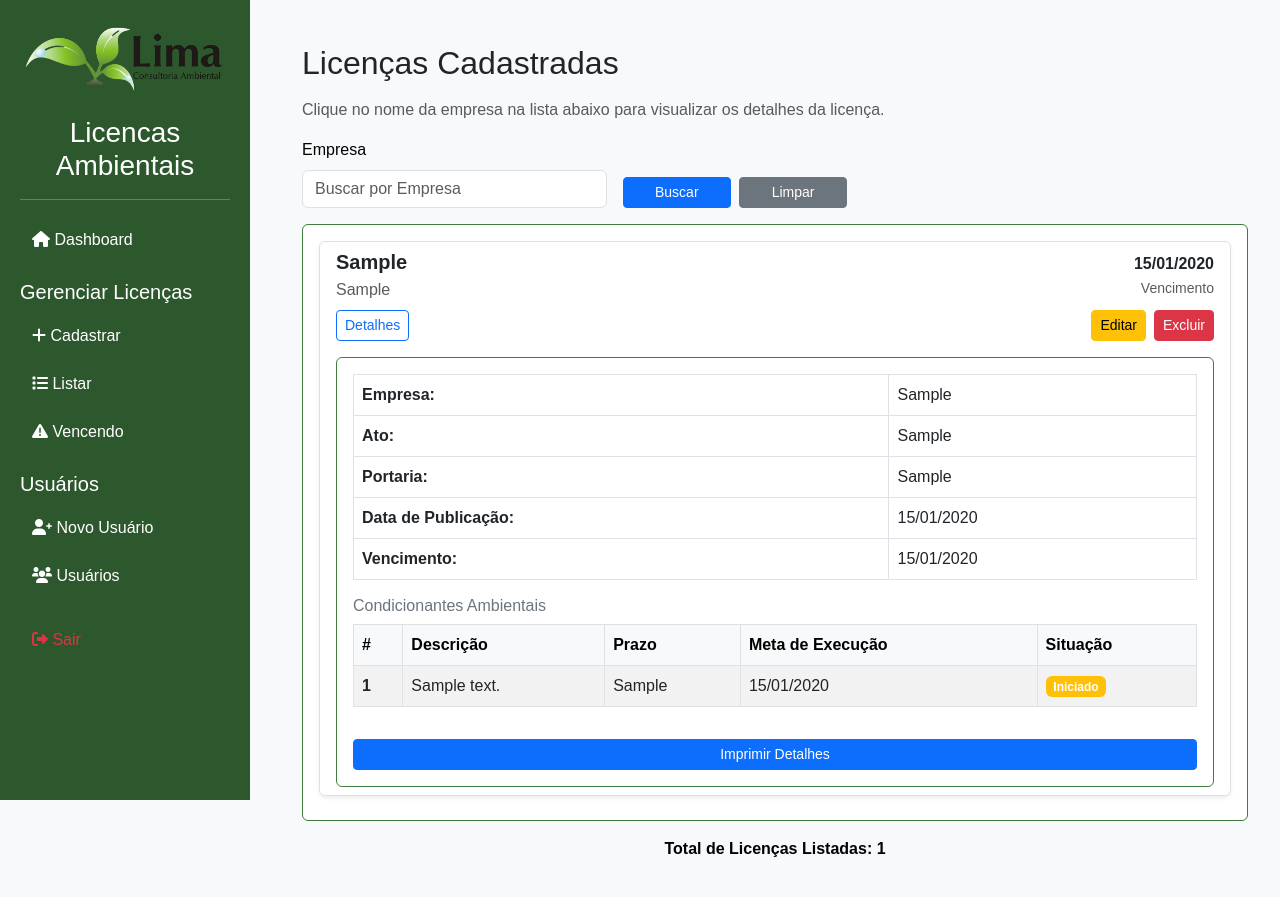
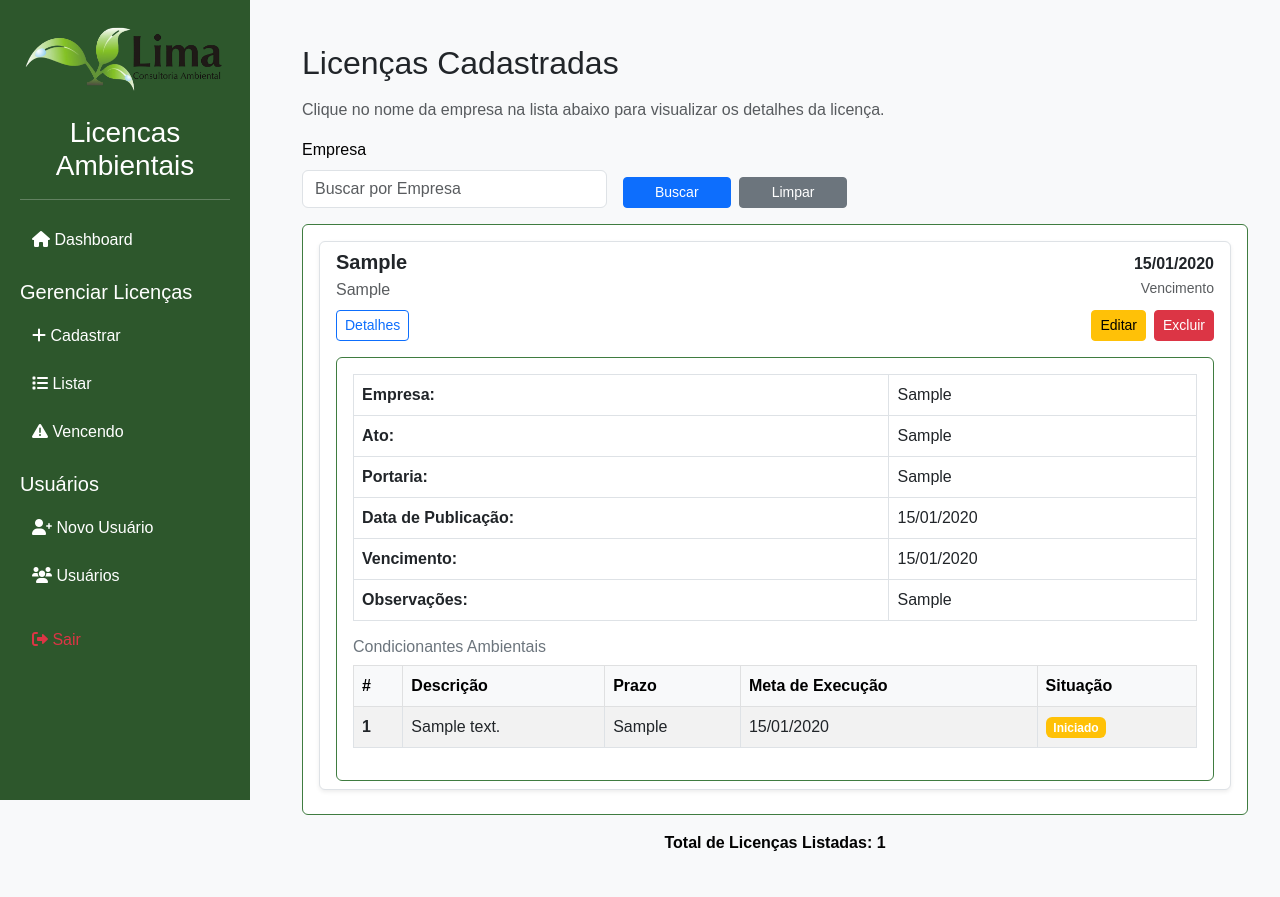
Before and after one commit to anndyf/flask_licenca, a Flask app: page /licencas in a window 1280 px wide, after a click on "Detalhes". After the commit the page ends 851 px from the top, so only its background shows below. Run offline with Flask 3, Linux system fonts and the light colour scheme; a user stored in the database is signed in; tables that the repository leaves empty hold one stand-in row (values such as "Sample post"); some libraries are stand-ins or nearby versions.

Commit message:
Versao 1 definitiva

```diff
--- a/templates/listar_licencas.html
+++ b/templates/listar_licencas.html
@@ -48,6 +48,7 @@
                                 <tr><td><strong>Portaria:</strong></td><td>{{ licenca.portaria }}</td></tr>
                                 <tr><td><strong>Data de Publicação:</strong></td><td>{{ licenca.data_publicacao.strftime('%d/%m/%Y') }}</td></tr>
                                 <tr><td><strong>Vencimento:</strong></td><td>{{ licenca.vencimento.strftime('%d/%m/%Y') }}</td></tr>
+                                <tr><td><strong>Observações:</strong></td><td>{{ licenca.observacoes }}</td></tr>
                             </tbody>
                         </table>
                         <h6 class="text-secondary">Condicionantes Ambientais</h6>
@@ -81,7 +82,6 @@
                         {% else %}
                             <p>Nenhuma condicionante cadastrada.</p>
                         {% endif %}
-                        <button class="btn btn-primary btn-sm mt-3" onclick="printDetails('collapse{{ licenca.id }}')">Imprimir Detalhes</button>
                     </div>
                 </div>
             </div>
@@ -97,16 +97,4 @@
         {{ pagination.links }}
     </div>
 </div>
-
-<script>
-    function printDetails(id) {
-        var content = document.getElementById(id).innerHTML;
-        var printWindow = window.open('', '', 'height=600,width=800');
-        printWindow.document.write('<html><head><title>Imprimir Detalhes</title></head><body>');
-        printWindow.document.write('<table border="1" width="100%">' + content + '</table>');
-        printWindow.document.write('</body></html>');
-        printWindow.document.close();
-        printWindow.print();
-    }
-</script>
 {% endblock %}
```
